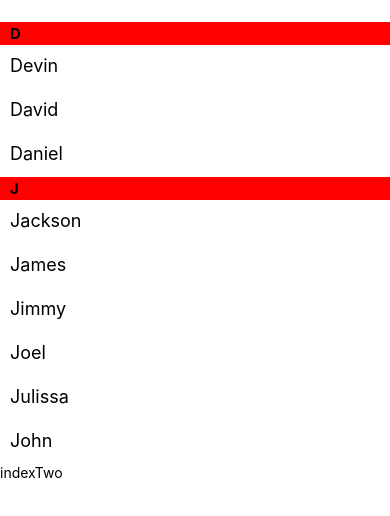
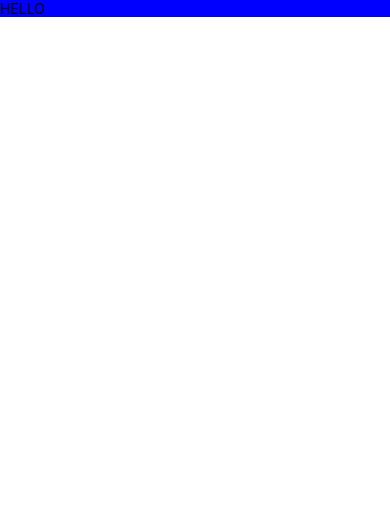
Before and after one commit to vladi965/Aprendiendo_React_Native, a React Native app: screen / in a window 390 px wide. Shown: the top 516 px of the page. Built offline with nearby package versions, Linux system fonts and the light colour scheme.

Commit message:
se agrego una carpeta Platform Specific Code

```diff
--- a/App.tsx
+++ b/App.tsx
@@ -9,11 +9,12 @@ import HandlingTextInput from './src/Handling_Text_Input'
 import ScrollViewPage from './src/ScrollView'
 import ListViews from './src/List_Views'
 import SectionListPage from './src/List_Views/indexTwo'
+import PlatformCode from './src/Platform-Specific-Code'
 
 const App = () => {
   return (
     <View>
-        <SectionListPage />
+        <PlatformCode />
     </View>
   )
 }
--- /dev/null
+++ b/src/Platform-Specific-Code/index.tsx
@@ -0,0 +1,30 @@
+import React from 'react'
+import { StyleSheet, Text, View, Platform } from 'react-native'
+
+const PlatformCode = () => {
+  return (
+    <View style={styles.container}>
+      <Text>HELLO</Text>
+    </View>
+  )
+}
+
+export default PlatformCode
+
+const styles = StyleSheet.create({
+    container: {
+        height: '100%',
+        ...Platform.select({
+            ios: {
+                backgroundColor: 'red',
+            },
+            android: {
+                backgroundColor: 'green',
+            },
+            default: {
+                // other platform, web for example
+                backgroundColor: 'blue'
+            }
+        })
+    }
+})
```
